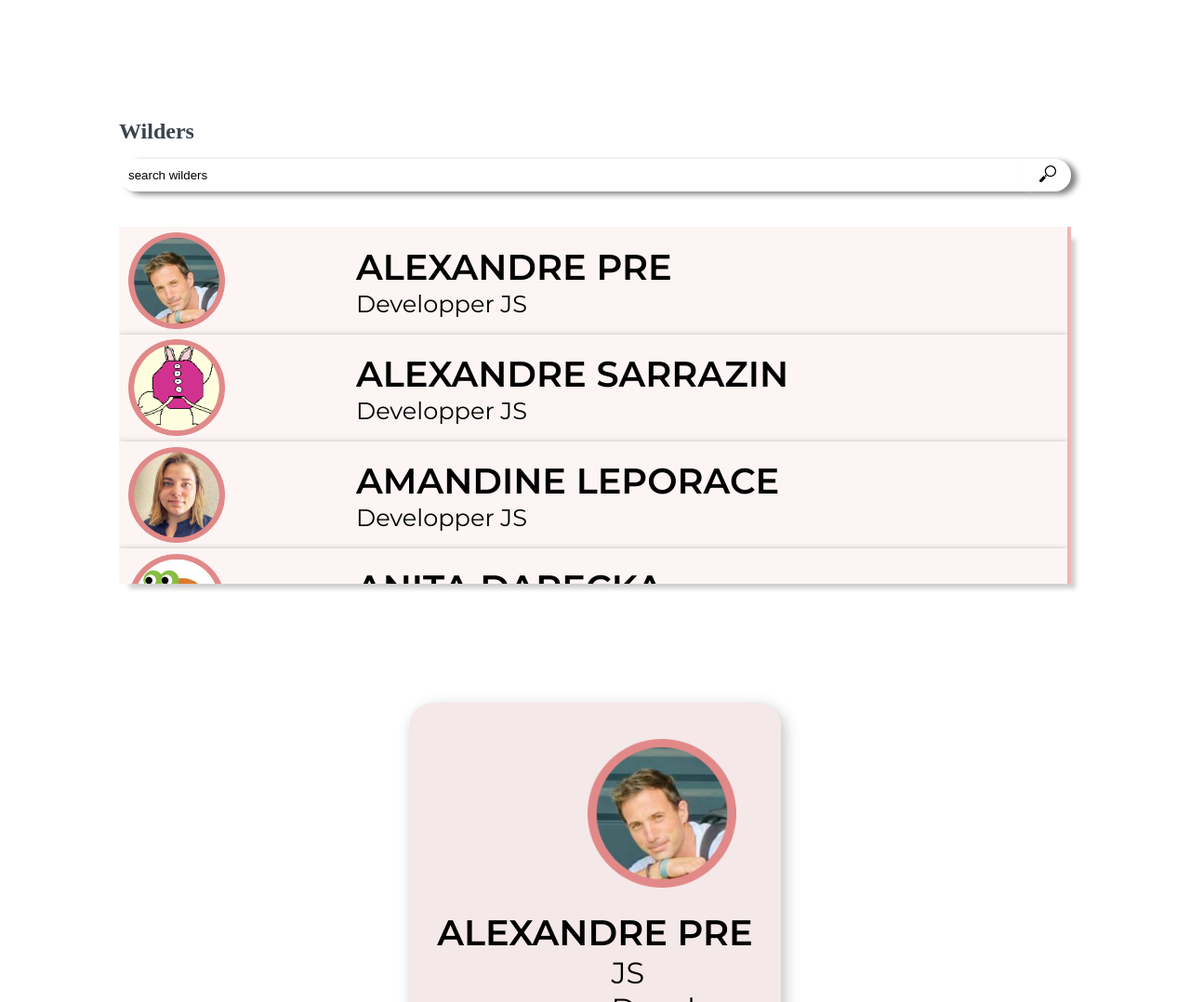
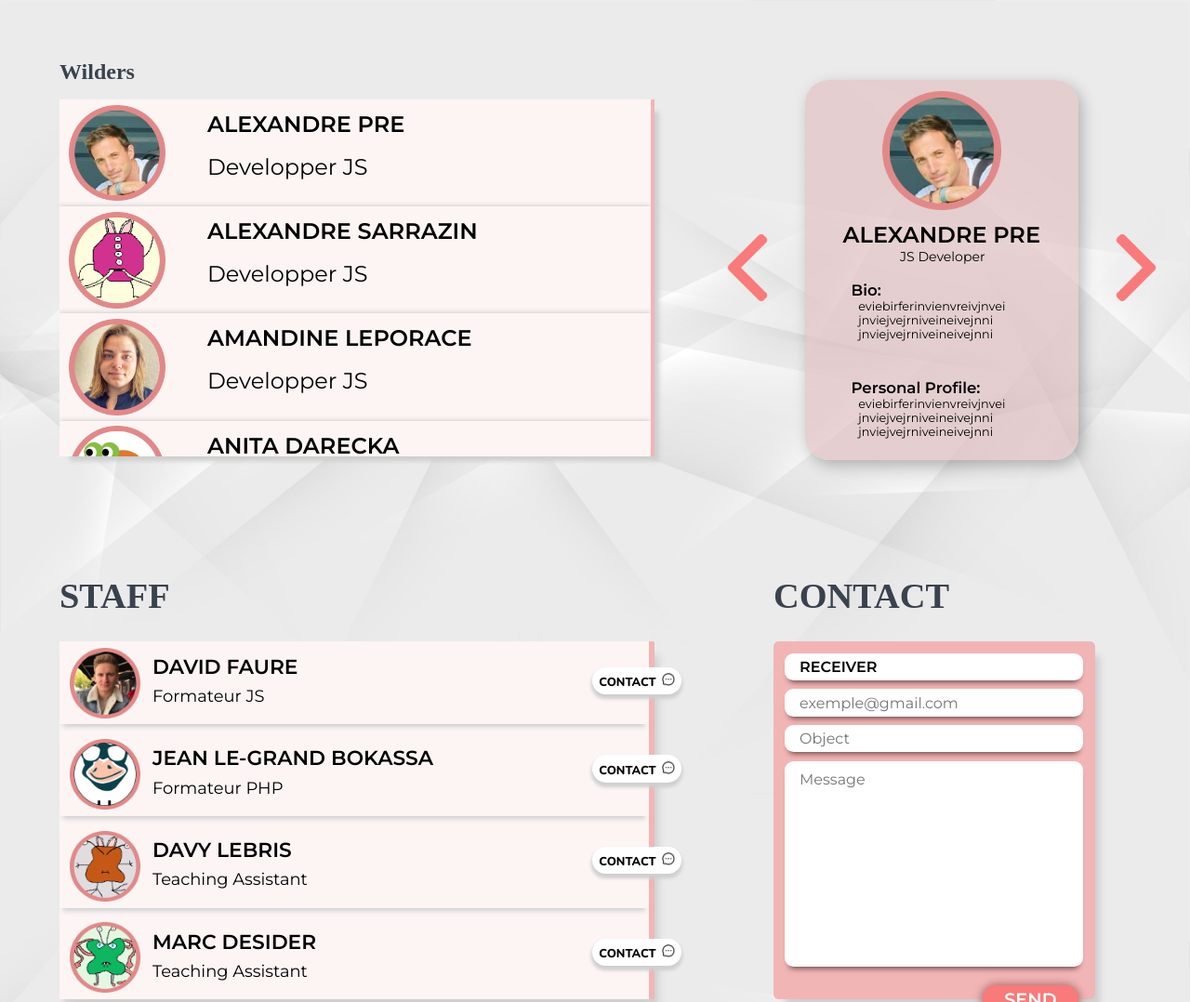
Before and after one commit to VCarbonell/WildBook, a website: page index.html in a window 1280 px wide. Shown: the top 1078 px of the page at 93% size. Drawn offline with nearby package versions, Linux system fonts and the light colour scheme; a web font is replaced by a local one.

Commit message:
desktop version

```diff
--- a/index.html
+++ b/index.html
@@ -14,6 +14,7 @@
 
   <body>
     <nav></nav>
+    <div class="wilderInfo">
       <section class="Wilders">
         <h2 class="wildersTitle">Wilders</h2>
         <div class="searchingBar">
@@ -271,7 +272,7 @@
 
       <section class="profils">
         <div class="left-arrow">
-        <img src="/assets/Icon/fleche-droite 2.png" alt="" />
+          <img src="/assets/Icon/fleche-droite 2.png" alt="" id="leftArrow" />
         </div>
         <div class="profile-container">
           <img
@@ -296,9 +297,11 @@
           </div>
         </div>
         <div class="right-arrow">
-        <img src="/assets/Icon/fleche-droite 1.png" alt="" />
+          <img src="/assets/Icon/fleche-droite 1.png" alt="" id="rightArrow" />
         </div>
       </section>
+    </div>
+
     <div class="staffContact">
       <section class="staff">
         <h2 class="staffTitle">STAFF</h2>
--- a/profil.css
+++ b/profil.css
@@ -8,7 +8,13 @@
   --title-font: "CentralW01-Bold";
   --text-font: "Montserrat", sans-serif;
 }
-
+html {
+  background: url(/assets/18408.png) no-repeat center center fixed;
+  -webkit-background-size: cover;
+  -moz-background-size: cover;
+  -o-background-size: cover;
+  background-size: cover;
+}
 * {
   box-sizing: border-box;
   margin: 0;
@@ -20,7 +26,7 @@
   margin: auto;
   width: clamp(20px, 50%, 400px);
   height: 80vw;
-  background: rgba(224, 191, 191, 0.36);
+  background: rgb(224, 191, 191);
   flex-direction: column;
   box-shadow: 4.05882px 5.41177px 16.2353px rgba(0, 0, 0, 0.25);
   border-radius: 25.7059px;
@@ -76,3 +82,122 @@
 .right-arrow {
   margin: auto;
 }
+@media screen and (min-width: 1024px) {
+  .wilderInfo {
+    display: flex;
+  }
+
+  .scroll-container {
+    width: 50vw;
+    height: 30vw;
+  }
+
+  .nameWilder {
+    font-family: var(--text-font);
+    grid-area: 1 / 2 / 2 / 3;
+    font-size: 1.5em;
+    margin-top: 0.5em;
+  }
+
+  .descriptionWilder {
+    font-family: var(--text-font);
+    grid-area: 2 / 2 / 3 / 3;
+    font-size: 1.5em;
+    margin-bottom: 0.3em;
+  }
+
+  .searchingBar {
+    display: none;
+    margin-bottom: 3vw;
+  }
+
+  .profile-container {
+    display: flex;
+    margin: auto;
+    width: clamp(20px, 23vw, 400px);
+    height: 32vw;
+
+    background: linear-gradient(
+      209.39deg,
+      rgba(224, 191, 192, 0.659) 100.69%,
+      rgba(147, 128, 128, 0.86) 118.14%
+    );
+    flex-direction: column;
+    box-shadow: 4.05882px 5.41177px 16.2353px rgba(0, 0, 0, 0.25);
+    border-radius: 25.7059px;
+  }
+  .profils {
+    padding-top: 2vw;
+  }
+  .Wilders {
+    padding: 5vw;
+  }
+
+  #profile-name {
+    font-family: var(--text-font);
+    font-weight: 600;
+    font-size: 1.5em;
+    margin: auto;
+    padding-top: 0.5em;
+  }
+  #profile-title {
+    font-family: var(--text-font);
+    font-weight: lighter;
+    font-size: 1.1vw;
+    padding-left: 8vw;
+  }
+  #profile-image {
+    width: 10vw;
+    margin-left: 6.5vw;
+    margin-top: 1vw;
+  }
+
+  #profile-headers {
+    padding-left: 3em;
+    padding-top: 1em;
+    font-family: var(--text-font);
+    font-weight: 600;
+    font-size: 1.3vw;
+  }
+  #profile-text {
+    padding-left: 4.5em;
+    font-family: var(--text-font);
+    font-weight: 400;
+    font-size: 1vw;
+  }
+
+  .left-arrow {
+    margin: auto;
+    padding-right: 2vw;
+  }
+  .right-arrow {
+    margin: auto;
+    padding-left: 2vw;
+  }
+
+  .profile-container:hover,
+  .profile-container:focus {
+    animation: pulse 1s;
+    box-shadow: 0 0 0 1em transparent;
+  }
+
+  @keyframes pulse {
+    0% {
+      box-shadow: 0 0 0 0 var(--hover);
+    }
+  }
+
+  #leftArrow:hover,
+  #leftArrow:focus {
+    box-shadow: 0 0.5em 0.5em -0.4em var(--hover);
+    transform: translateY(-0.25em);
+    width: 5em;
+  }
+
+  #rightArrow:hover,
+  #rightArrow:focus {
+    box-shadow: 0 0.5em 0.5em -0.4em var(--hover);
+    transform: translateY(-0.25em);
+    width: 5em;
+  }
+}
--- a/profil.js
+++ b/profil.js
@@ -4,6 +4,14 @@ let profileTitle = document.querySelector("#profile-name");
 let profilePic = document.querySelector("#profile-image");
 const leftArrow = document.querySelector(".left-arrow");
 const rightArrow = document.querySelector(".right-arrow");
+const profileCard = document.querySelector(".profile-container");
+
+for (let i = 0; i < scroll.length; i++) {
+  scroll[i].onclick = function () {
+    profileTitle.innerText = scroll[i].querySelector(".nameWilder").innerText;
+    profilePic.src = scroll[i].querySelector(".picture").src;
+  };
+}
 
 let i = 0;
 rightArrow.onclick = function () {
--- a/wilder.css
+++ b/wilder.css
@@ -35,14 +35,12 @@
   height: 18px;
 }
 
-
-
 .scroll-container {
   height: 30vw;
   overflow-y: scroll;
   scroll-behavior: smooth;
-    border-right: .3em solid #F2B5B5;
-    box-shadow: .5em .6em .3em -.2em #CFCFCF;
+  border-right: 0.3em solid #f2b5b5;
+  box-shadow: 0.5em 0.6em 0.3em -0.2em #cfcfcf;
 }
 
 .wildersTitle {
@@ -75,12 +73,12 @@
   font-family: var(--text-font);
   grid-area: 1 / 2 / 2 / 3;
   font-size: 3vw;
-    margin-top: .5em;
+  margin-top: 0.5em;
 }
 
 .descriptionWilder {
   font-family: var(--text-font);
   grid-area: 2 / 2 / 3 / 3;
   font-size: 2vw;
-    margin-bottom: .3em;
+  margin-bottom: 0.3em;
 }
```
Lines whose indentation alone changed are shown as unchanged.
